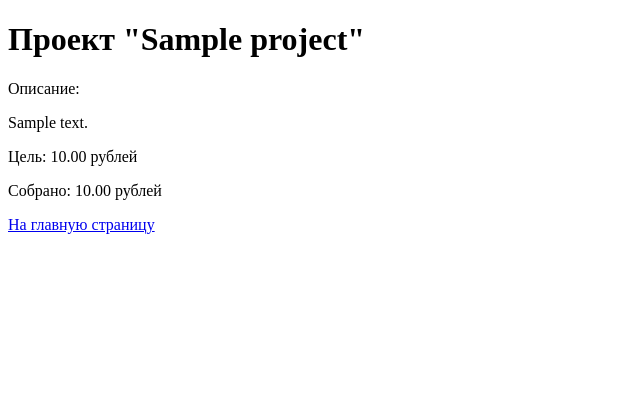
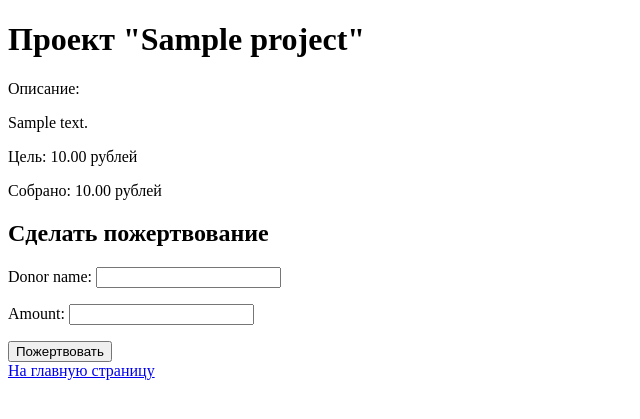
Before and after one commit to AlexandraRippin/VtbCharityPlatform, a Django app: page /project/1/ in a window 1280 px wide. Shown: the top 419 px of the page, without its empty margins (0-640 px from the left). Run offline with Django 5.2, Linux system fonts and the light colour scheme; tables that the repository leaves empty hold one stand-in row (values such as "Sample post").

Commit message:
Теперь у нас есть форма для пожертвования

```diff
--- /dev/null
+++ b/VtbCharityPlatform/Charity/forms.py
@@ -0,0 +1,8 @@
+from django import forms
+from .models import Donation
+
+
+class DonationForm(forms.ModelForm):
+    class Meta:
+        model = Donation
+        fields = ['donor_name', 'amount']
--- a/VtbCharityPlatform/Charity/models.py
+++ b/VtbCharityPlatform/Charity/models.py
@@ -12,5 +12,5 @@ class Project(models.Model):
 class Donation(models.Model):
     project = models.ForeignKey(Project, on_delete=models.CASCADE)
     amount = models.DecimalField(decimal_places=2, max_digits=10)
-    donor_name = models.CharField(max_length=100)
+    donor_name = models.CharField(max_length=100, blank=True)
     date = models.DateField(auto_now_add=True)
--- a/VtbCharityPlatform/Charity/views.py
+++ b/VtbCharityPlatform/Charity/views.py
@@ -1,6 +1,7 @@
 from django.db.models.aggregates import Sum
 from django.shortcuts import render, get_object_or_404
 
+from .forms import DonationForm
 from .models import Project, Donation
 
 
@@ -15,6 +16,8 @@ def index(request):
 
 def project_page(request, pk):
     project = get_object_or_404(Project, pk=pk)
+    form = DonationForm()
     return render(request, 'project_detail.html', context={
-        'project': project
+        'project': project,
+        'form': form,
     })
--- a/VtbCharityPlatform/templates/project_detail.html
+++ b/VtbCharityPlatform/templates/project_detail.html
@@ -14,6 +14,14 @@
         <p>Цель: {{ project.target_amount }} рублей</p>
         <p>Собрано: {{ project.current_amount }} рублей</p>
     </div>
+    <div>
+        <h2>Сделать пожертвование</h2>
+        <form method="post">
+            {% csrf_token %}
+            {{ form.as_p }}
+            <button type="submit">Пожертвовать</button>
+        </form>
+    </div>
     <a href="{% url 'index' %}">На главную страницу</a>
 </body>
 </html>
```
